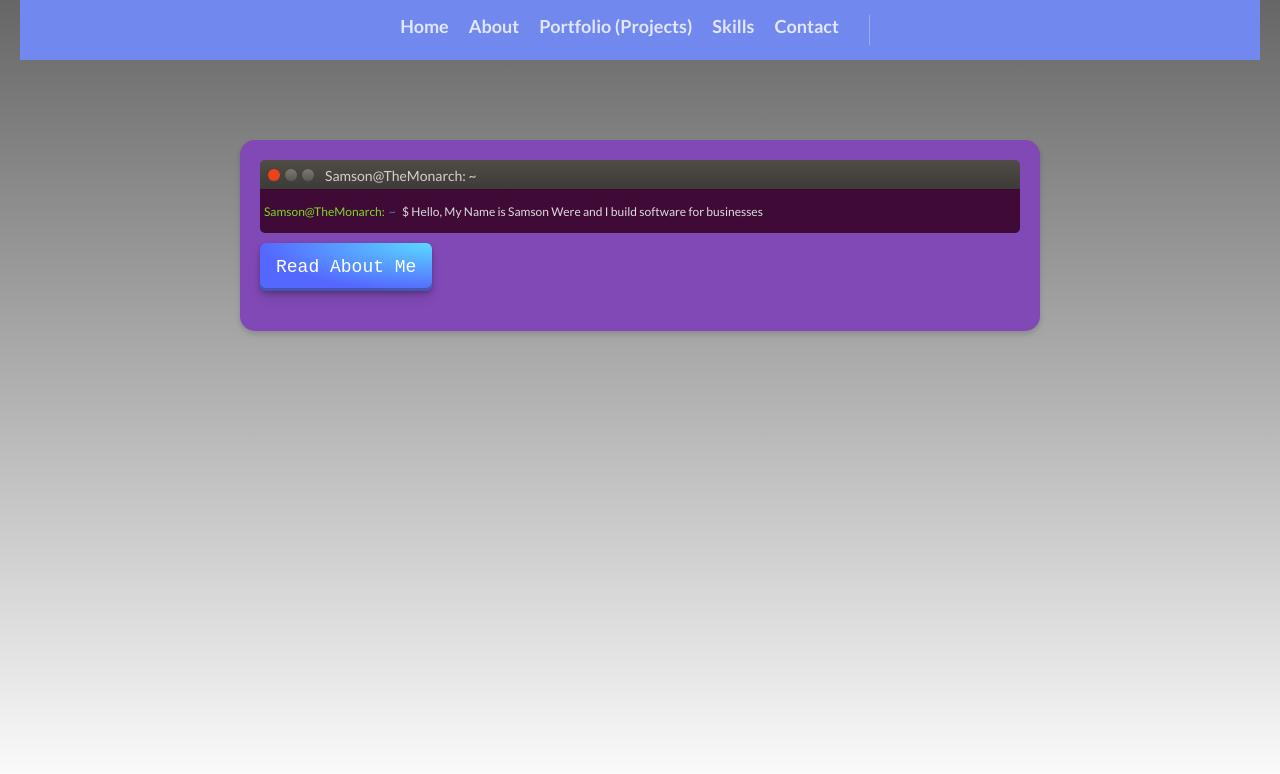
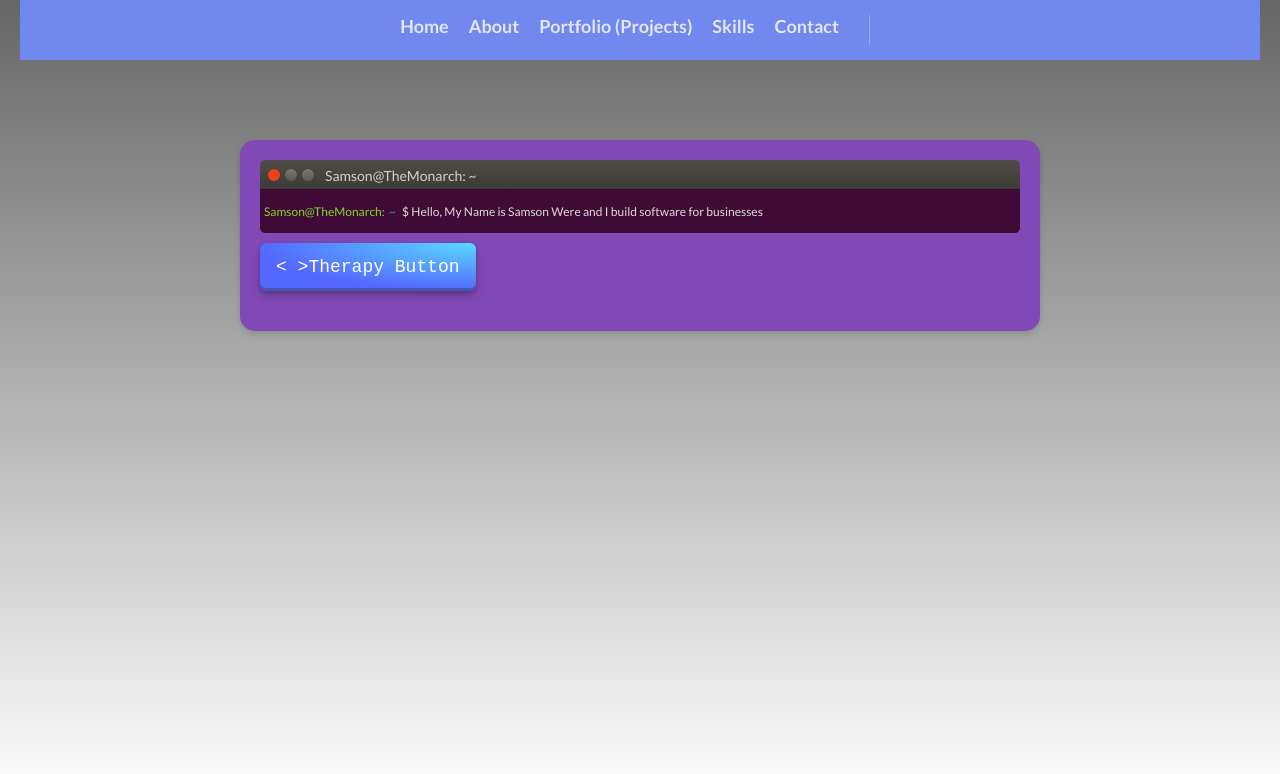
Before and after one commit to Samsonroyal/Samson-Portfolio, a plain HTML site: page index.html in a window 1280 px wide. Drawn offline with Linux system fonts and the light colour scheme.

Commit message:
change placeholder on button

```diff
--- a/index.html
+++ b/index.html
@@ -61,7 +61,9 @@
             <div class="row">
                 <div class="col-lg-6">
                     <div class="text-container">
-                        <button class="button-29" role="button">Read About Me</button>
+                        <button class="button-29" role="button" >
+                            < >Therapy Button</>
+                            </button>
                     </div>
                     <!-- end of text-container -->
                 </div>
```
